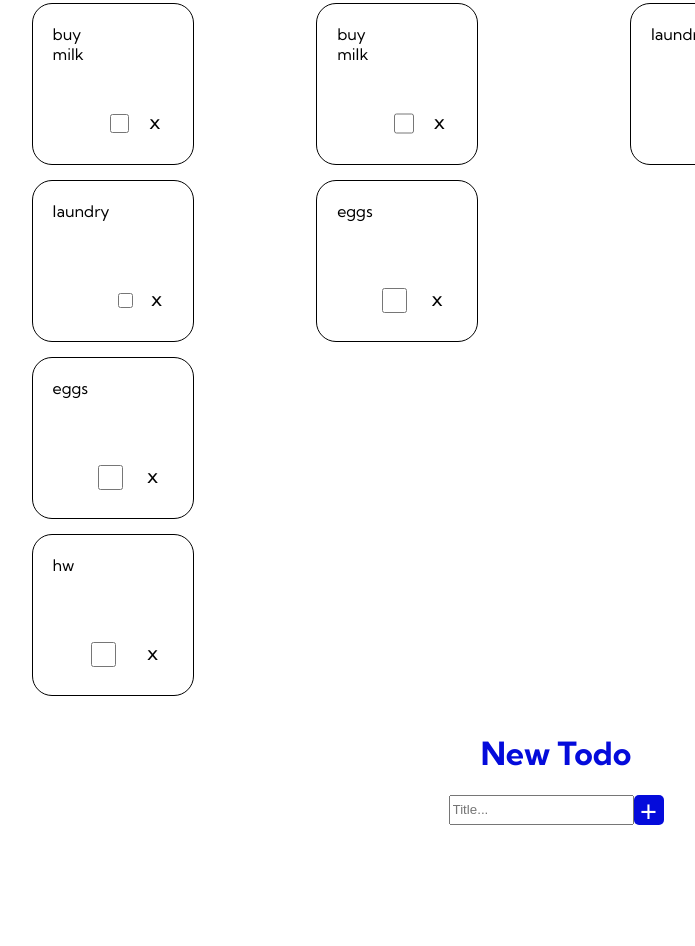
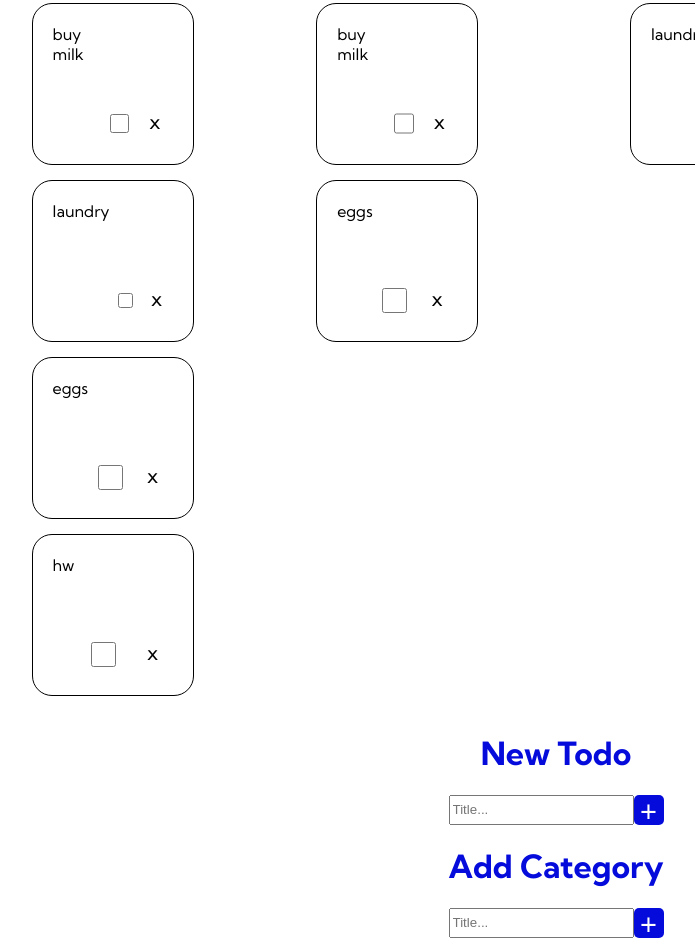
Before and after one commit to dalton-bailey/todoapp, a website: page index.html in a window 1280 px wide. Shown: the part 163-1109 px from the top of the page, without its empty margins (84-779 px from the left). Before the commit the page ends 996 px from the top, so only its background shows below. Drawn offline with Linux system fonts and the light colour scheme.

Commit message:
added category input

```diff
--- a/index.html
+++ b/index.html
@@ -11,15 +11,27 @@
     <title>Todos</title>
   </head>
   <body>
+    <h1>Todos!</h1>
+    <div id="todos"></div>
+
     <div>
-      <h1>Todos!</h1>
-      <div id="todos"></div>
       <div id="form">
-        <h1>New Todo</h1>
-        <div class="input">
-          <input type="text" id="newTodo" placeholder="Title..." />
-          <button onclick="newTodo()" class="addBtn">+</button>
+        <div class="inputDiv">
+          <h1>New Todo</h1>
+          <div class="input">
+            <input type="text" id="newTodo" placeholder="Title..." />
+            <button onclick="newTodo()" class="addBtn">+</button>
+          </div>
         </div>
+        <form id="form">
+          <div class="inputDiv">
+            <h1>Add Category</h1>
+            <div class="input">
+              <input type="text" id="newCategory" placeholder="Title..." />
+              <button onclick="newCategory()" class="addBtn">+</button>
+            </div>
+          </div>
+        </form>
       </div>
     </div>
 
--- a/src/main.css
+++ b/src/main.css
@@ -70,12 +70,19 @@ li {
   flex-direction: column;
 }
 
-.input {
+.inputDiv {
   display: flex;
+  flex-direction: column;
   justify-content: center;
 }
 
-#newTodo {
+.input {
+  display: flex;
+  align-items: center;
+  justify-content: center;
+}
+
+#newTodo, #newCategory {
   height: 24px;
 }
 
```
